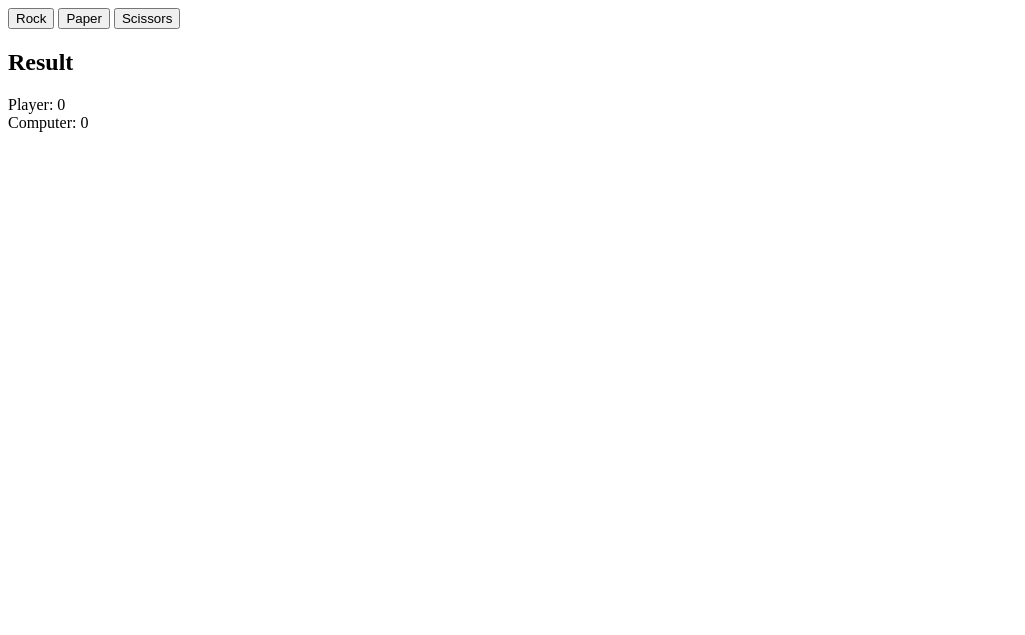
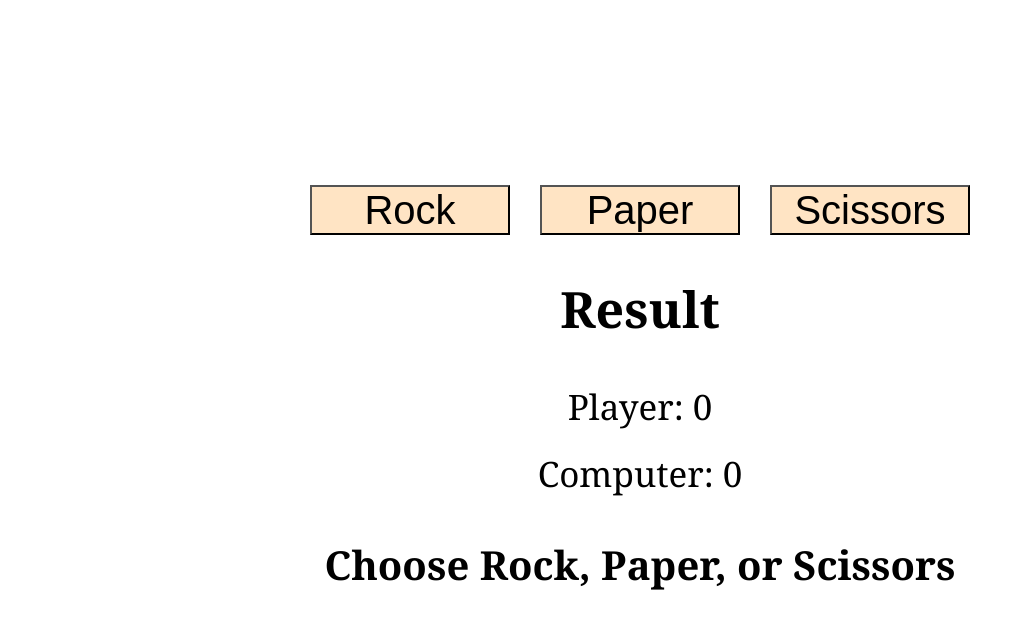
Before and after one commit to tungquanhoang/Rock-Paper-Scissors, a plain HTML site: page index.html in a window 1280 px wide. Shown: the whole page, without its empty margins (0-1025 px from the left). Drawn offline with Linux system fonts and the light colour scheme.

Commit message:
Change some of the content of the page.

```diff
--- a/index.html
+++ b/index.html
@@ -4,6 +4,7 @@
         <meta charset="UTF-8">
         <title>Rock Paper Scissors</title>
         <script src="main.js" defer></script>
+        <link rel="stylesheet" href="styles.css">
     </head>
 
     <body>
@@ -16,7 +17,7 @@
             <h2>Result</h1>
             <div class="score" id="player-score">Player: 0</div>
             <div class="score" id="computer-score">Computer: 0</div>
-            <div class="result-output"></div>
+            <div class="result-output">Choose Rock, Paper, or Scissors</div>
         </div>
     </body>
 </html>
```
